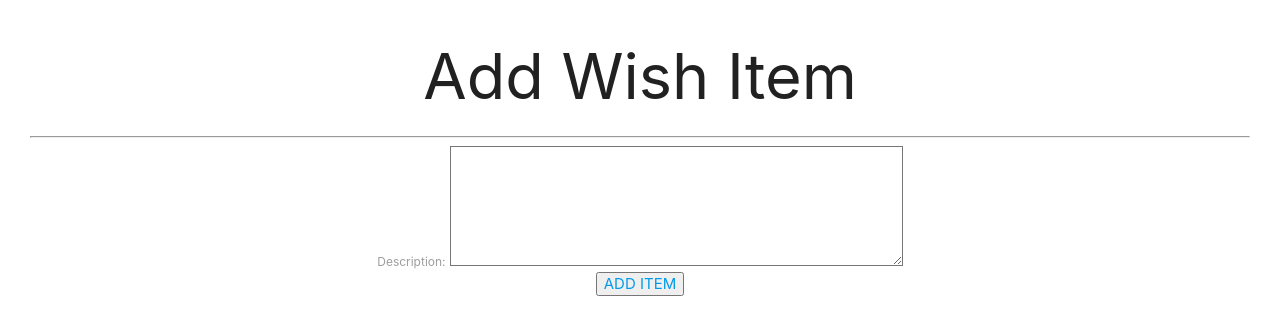
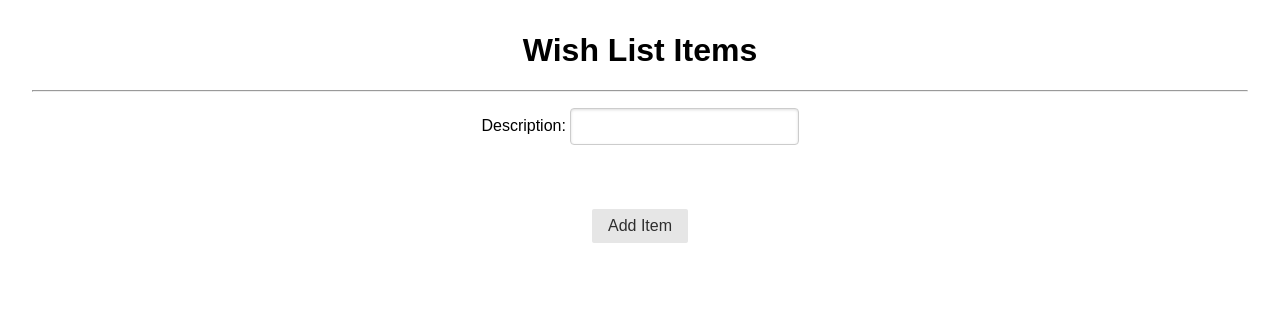
Before and after one commit to denisekathy/djangoassesment, a Django app: page /add/ in a window 1280 px wide. Shown: the top 335 px of the page. Run offline with Django 3.2, Linux system fonts and the light colour scheme; some libraries are stand-ins or nearby versions.

Commit message:
updated code and folders

```diff
--- a/main_app/static/css/style.css
+++ b/main_app/static/css/style.css
@@ -9,3 +9,12 @@ body{
     width: 453px;
     height: 120px;
 }
+
+table {
+    margin: 2rem auto;
+}
+
+table a {
+    color: green;
+    text-decoration: none;
+}
--- a/main_app/templates/add.html
+++ /dev/null
@@ -1,21 +0,0 @@
-{% extends 'base.html' %}
-{% block content %}
-
-   <h1>Add Wish Item</h1>
-
-   <hr>
-   <form action="/" method="POST">
-    {% csrf_token %}
-
-       <label>Description:</labeL>
-        <textarea class="area"cols="50" rows="4">
-            {{ form.table }}
-        </textarea>
-
-
-       <br>
-        <button type="submit" value="submit"><a href="{% url 'home' %}">ADD ITEM</a></button>
-   </form>
-
-
-  {% endblock %}
--- a/main_app/templates/base.html
+++ b/main_app/templates/base.html
@@ -1,22 +1,18 @@
 {% load static %}
-
 <!DOCTYPE html>
 <html lang="en">
 <head>
-    <meta charset="UTF-8">
-    <meta http-equiv="X-UA-Compatible" content="IE=edge">
-    <meta name="viewport" content="width=device-width, initial-scale=1.0">
-    <link rel="stylesheet" href="https://cdnjs.cloudflare.com/ajax/libs/materialize/1.0.0/css/materialize.min.css">
-    <link rel="stylesheet" type="text/css" href="{% static 'css/style.css' %}">
-    <script src="https://cdnjs.cloudflare.com/ajax/libs/materialize/1.0.0/js/materialize.min.js"></script>
-    <title></title>
+  <meta charset="UTF-8">
+  <meta name="viewport" content="width=device-width, initial-scale=1.0">
+  <meta http-equiv="X-UA-Compatible" content="ie=edge">
+  <title>Django Assessment</title>
+  <link rel="stylesheet" href="https://unpkg.com/purecss@1.0.0/build/pure-min.css" integrity="sha384-nn4HPE8lTHyVtfCBi5yW9d20FjT8BJwUXyWZT9InLYax14RDjBj46LmSztkmNP9w" crossorigin="anonymous">
+<link rel="stylesheet" type="text/css" href="{% static 'css/style.css' %}">
 </head>
 <body>
-    <!-- <li><a href="{% url 'add' %}">Add A Wish</a></li> -->
-
-
-
+<h1>Wish List Items</h1>
+<main class="container">
     {% block content %}
-    {% endblock%}
+    {% endblock %}
+  </main>
 </body>
-</html>
--- /dev/null
+++ b/main_app/templates/main_app/item_form.html
@@ -0,0 +1,11 @@
+{% extends 'base.html' %}
+{% block content %}
+<hr>
+    <form  class="pure-form" action="" method="POST">
+        <table>
+            {% csrf_token %}
+            {{ form.as_p }}
+        </table>
+        <input type="submit" value="Add Item" class="pure-button">
+    </form>
+{% endblock %}
--- a/main_app/urls.py
+++ b/main_app/urls.py
@@ -2,7 +2,8 @@ from django.urls import path
 from . import views
 
 urlpatterns = [
-    path('', views.home, name="home"),
-    path('add/', views.add, name="add"),
-
+    path('', views.items_index, name='index'),
+    path('add/', views.ItemCreate.as_view(), name='add'),
+    path('<int:item_id>/', views.items_detail, name='index'),
+    path('<int:pk>/delete/', views.ItemDelete.as_view(), name='delete'),
 ]
--- a/main_app/views.py
+++ b/main_app/views.py
@@ -1,19 +1,33 @@
-from main_app.models import Item
 from django.shortcuts import render
-from django.views.generic.edit import CreateView
+from django.http import HttpResponseRedirect
+from django.views.generic.edit import CreateView, DeleteView
+from .models import Item
+from .forms import ItemForm
+# Create your views here.
 
-
-# Create your views here.
-class ItemCreate(CreateView):
-    model = Item
-    fields  = '__all__'
-
-def home(request):
-   return render(request, 'home.html')
-
-def add(request):
-    return render(request,'add.html' )
 
 def items_index(request):
     items = Item.objects.all()
-    return render(request, 'items_index.html', {'items': items})
+    return render(request, 'index.html', { 'items' : items })
+
+class ItemCreate(CreateView):
+    model = Item
+    fields = '__all__'
+    success_url = '/'
+
+
+def items_detail(request, item_id):
+    item = Item.objects.get(id=item_id)
+    return render(request, 'index.html', {'item' : item })
+
+
+class ItemDelete(DeleteView):
+  model = Item
+  success_url = '/'
+
+def showform(request):
+    form = ItemForm(request.POST or None)
+    if form.is_valid():
+        form.save()
+        context = {'form': form }
+    return render(request, 'index.html', context)
```
Also changed, not shown: main_app/forms.py (added, +9 -0 lines), main_app/templates/home.html (deleted, +0 -29 lines), main_app/templates/index.html (added, +29 -0 lines), main_app/templates/item_form.html (deleted, +0 -16 lines), main_app/templates/main_app/item_confirm_delete.html (added, +12 -0 lines).
